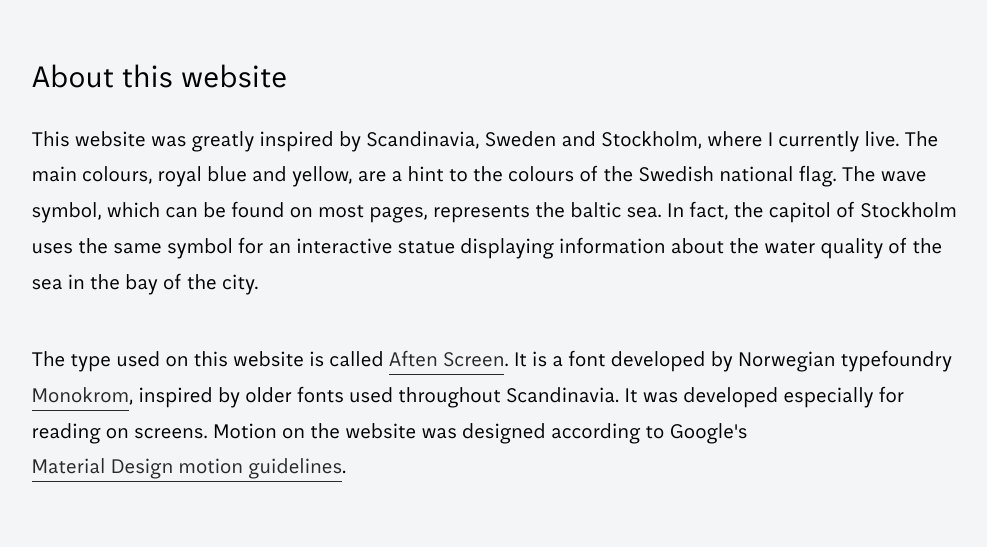
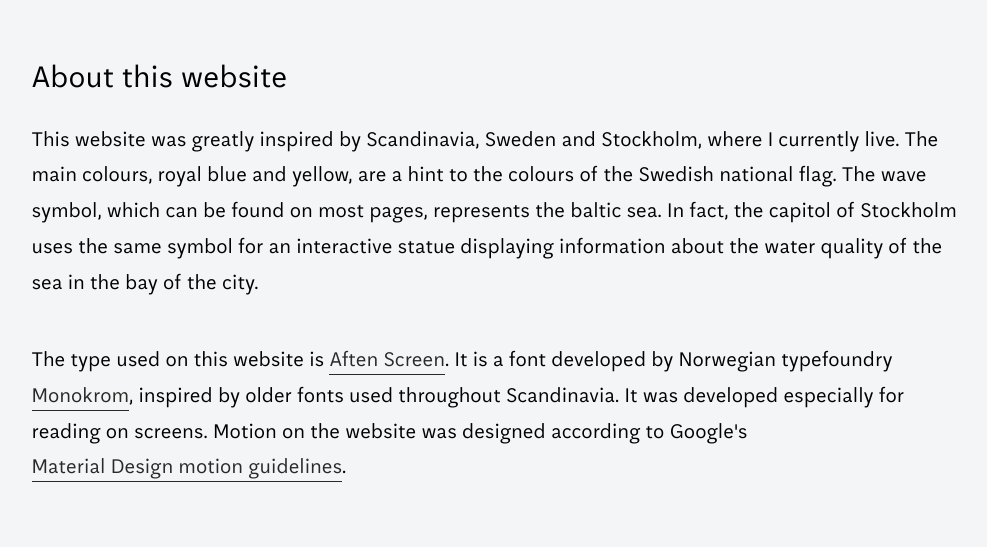
Before and after one commit to sebastianjvf/portfolio, a PHP site: page /about/ in a window 1280 px wide. Shown: the part 1200-1747 px from the top of the page, without its empty margins (140-1127 px from the left). Run offline with PHP 8.4, Linux system fonts and the light colour scheme.

Commit message:
feat: Adjusted the phrasing on the about me page.

```diff
--- a/about.php
+++ b/about.php
@@ -88,7 +88,7 @@
 				This website was greatly inspired by Scandinavia, Sweden and Stockholm, where I currently live. The main colours, royal blue and yellow, are a hint to the colours of the Swedish national flag. The wave symbol, which can be found on most pages, represents the baltic sea. In fact, the capitol of Stockholm uses the same symbol for an interactive statue displaying information about the water quality of the sea in the bay of the city.
 			</p>
 			<p>
-				The type used on this website is called <a href="http://monokrom.no/fonts/aften" target="_blank">Aften Screen</a>. It is a font developed by Norwegian typefoundry <a href="http://monokrom.no/" target="_blank">Monokrom</a>, inspired by older fonts used throughout Scandinavia. It was developed especially for reading on screens. Motion on the website was designed according to Google's <a href="https://material.io/guidelines/motion/material-motion.html" target="_blank">Material Design motion guidelines</a>.
+				The type used on this website is <a href="http://monokrom.no/fonts/aften" target="_blank">Aften Screen</a>. It is a font developed by Norwegian typefoundry <a href="http://monokrom.no/" target="_blank">Monokrom</a>, inspired by older fonts used throughout Scandinavia. It was developed especially for reading on screens. Motion on the website was designed according to Google's <a href="https://material.io/guidelines/motion/material-motion.html" target="_blank">Material Design motion guidelines</a>.
 			</p>
 	</section>
 
```
